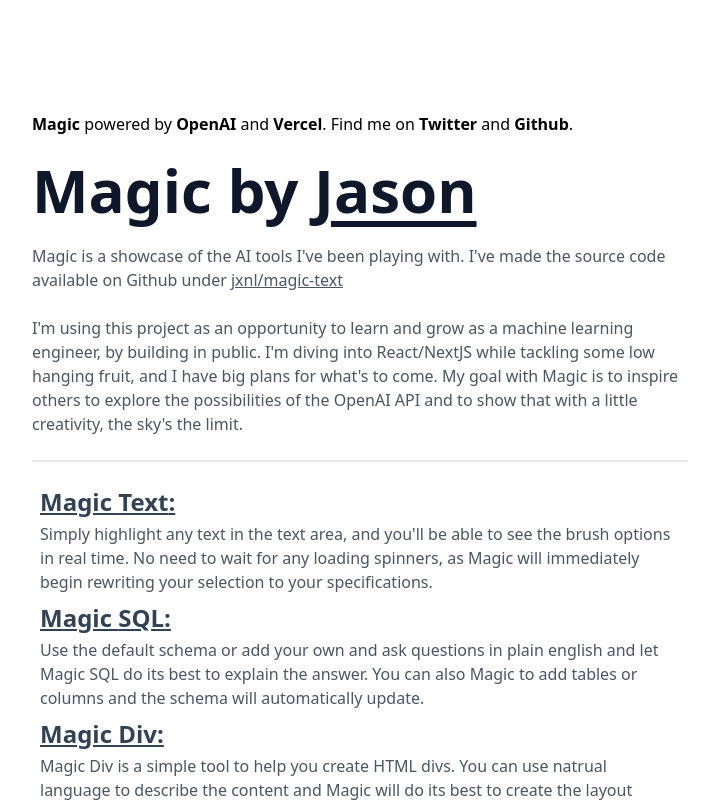
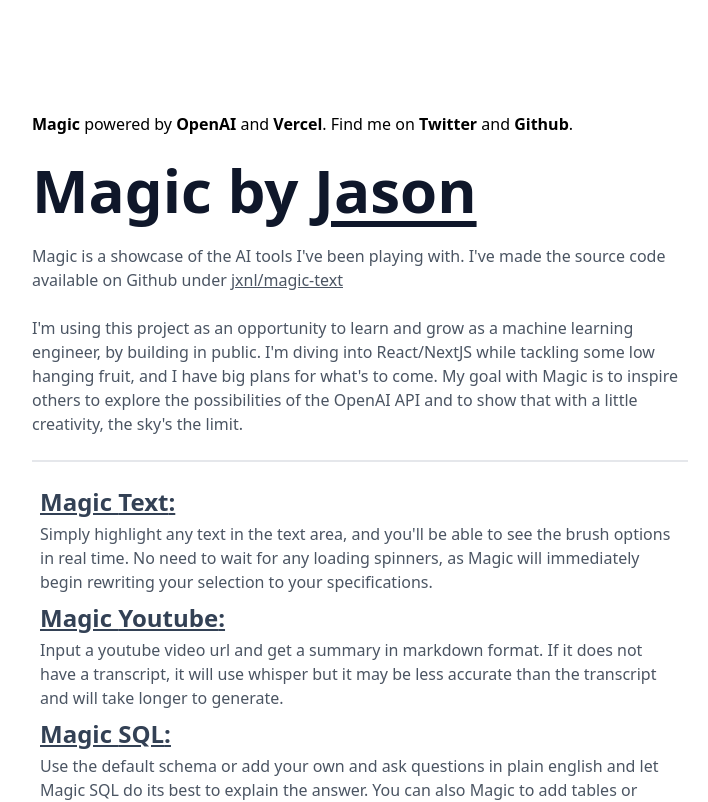
Before and after one commit to jxnl/magic-text, a Next.js app in the folder magic-text/: page / in a window 1280 px wide. Shown: the top 802 px of the page, without its empty margins (280-988 px from the left). Built offline with nearby package versions, Linux system fonts and the light colour scheme.

Commit message:
add youtube

```diff
--- a/magic-text/src/app/demo/youtube/page.tsx
+++ b/magic-text/src/app/demo/youtube/page.tsx
@@ -101,7 +101,7 @@ export default function Home() {
       </h1>
       <p className="text-md text-gray-600 my-6">
         Input a youtube video url and get a summary in markdown format. If it
-        doesn't have a transcript, it will use whisper but it may be less
+        does not have a transcript, it will use whisper but it may be less
         accurate than the transcript and will take longer to generate.
       </p>
       <SyntaxHighlighter
--- a/magic-text/src/app/page.tsx
+++ b/magic-text/src/app/page.tsx
@@ -57,6 +57,12 @@ export default function Home() {
             selection to your specifications."
         />
         <MagicLink
+          name="Youtube"
+          desc="Input a youtube video url and get a summary in markdown format. If it
+            does not have a transcript, it will use whisper but it may be less
+            accurate than the transcript and will take longer to generate."
+        />
+        <MagicLink
           name="SQL"
           desc="Use the default schema or add your own and ask questions in plain
             english and let Magic SQL do its best to explain the answer. You can
```
Also changed, not shown: 1 other file (tests, documents, lock files or other folders).
